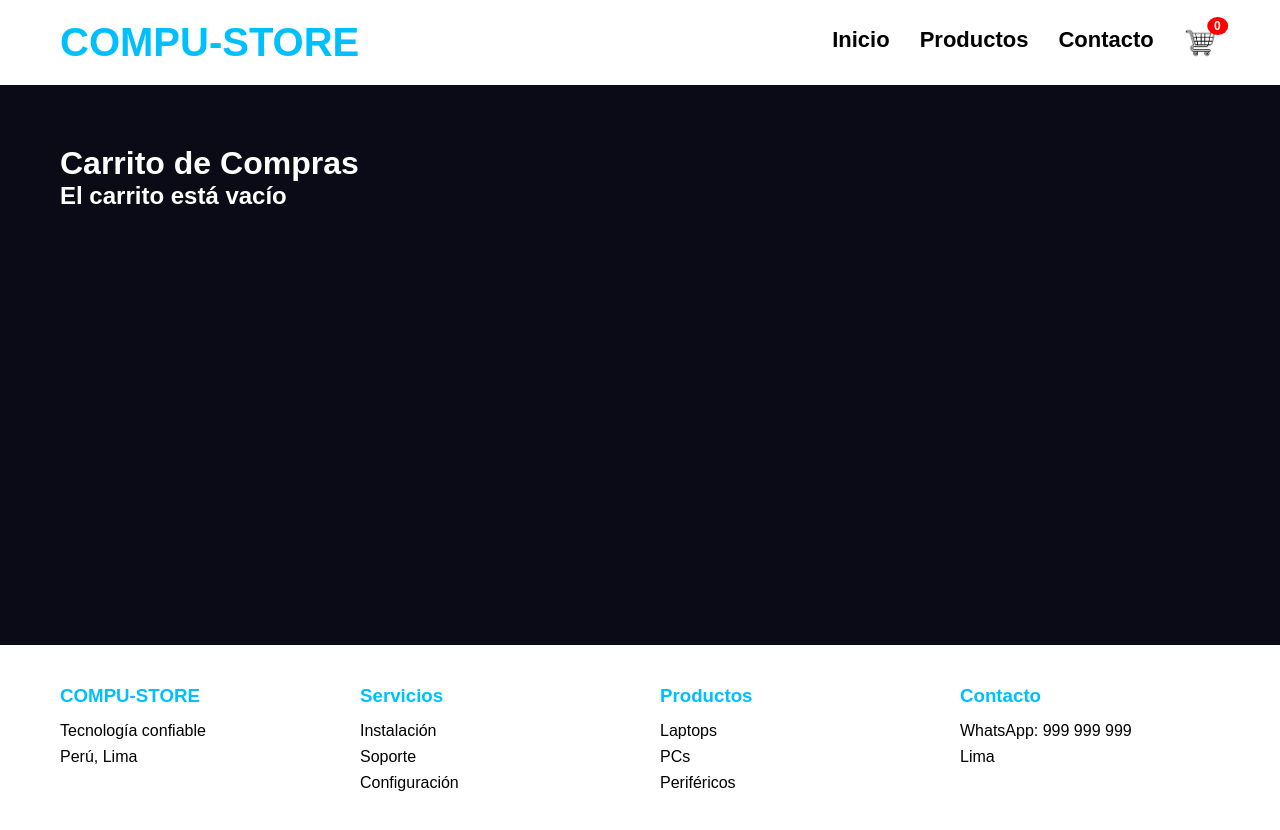
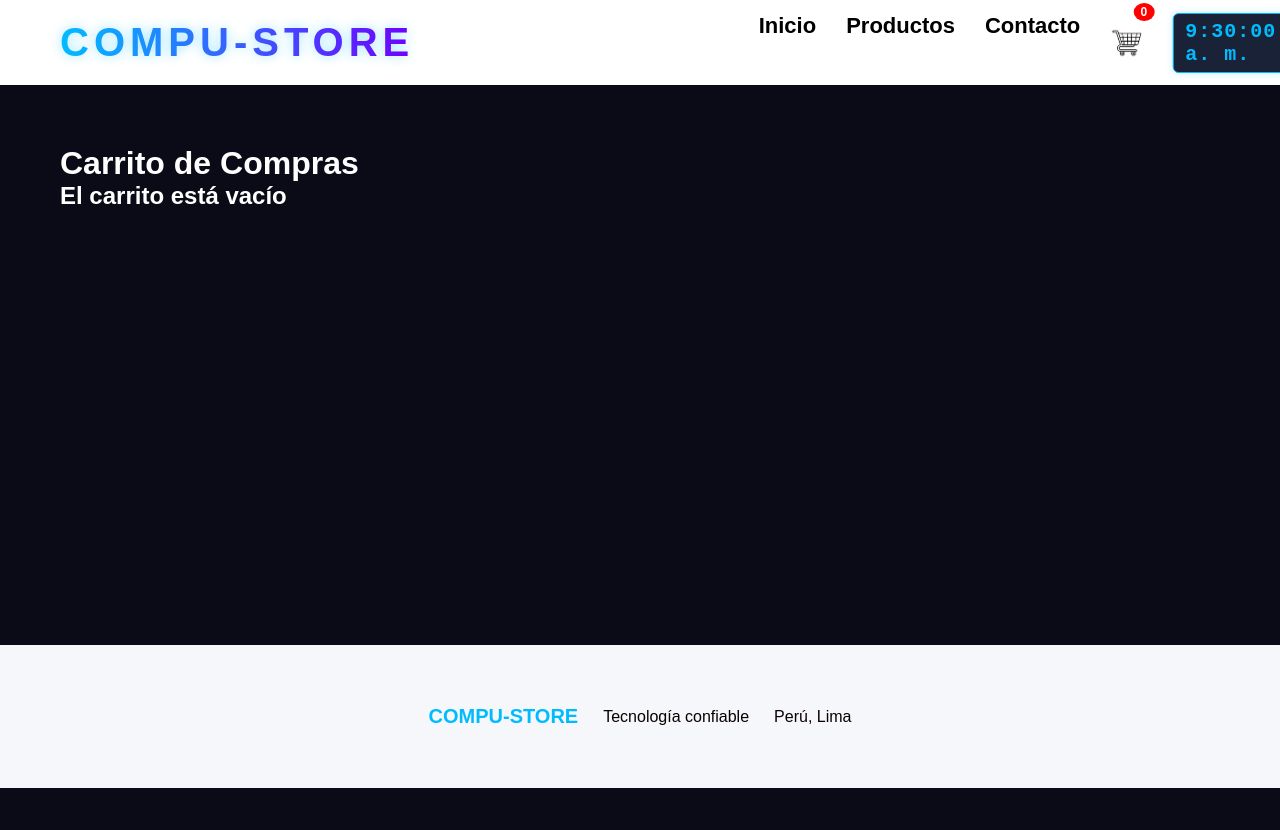
Before and after one commit to Joaquin130615/DEW07--Proyecto-DEW, a React (Vite) app in the folder CompuStore/CompuStore/: page /carrito in a window 1280 px wide. Shown: the top 830 px of the page. After the commit the page ends 800 px from the top, so only its background shows below. Built offline with nearby package versions, Linux system fonts and the light colour scheme.

Commit message:
1: Cambie el titulo 2: agrege el reloj 3: cambie el mapa y cambie la direccion 4: cambie el diseño del footer

```diff
--- a/CompuStore/CompuStore/src/componentes/Contacto.jsx
+++ b/CompuStore/CompuStore/src/componentes/Contacto.jsx
@@ -82,7 +82,7 @@ function Contacto() {
               <div className="icono celeste"><i className="bi bi-geo-alt"></i></div>
               <div>
                 <h4>Dirección</h4>
-                <p>Jr. Alberto Barton 610, La Victoria 15034</p>
+                <p>Av. Garcilaso de la Vega 1337, Lima 15001, Perú</p>
               </div>
             </div>
 
@@ -114,7 +114,7 @@ function Contacto() {
 
             <div className="mapa-contacto">
               <iframe
-                src="https://www.google.com/maps/embed?pb=!1m18..."
+                src="https://www.google.com/maps/embed?pb=!1m18!1m12!1m3!1d3476.132710472375!2d-77.03630641585565!3d-12.055420280639481!2m3!1f0!2f0!3f0!3m2!1i1024!2i768!4f13.1!3m3!1m2!1s0x9105c92ed7b3a703%3A0x5de309fa60dfb879!2spc%20Factory%20Real%20Plaza%20Centro%20C%C3%ADvico!5e0!3m2!1ses-419!2sus!4v1786265159188!5m2!1ses-419!2sus"
                 allowFullScreen=""
                 loading="lazy"
               ></iframe>
--- a/CompuStore/CompuStore/src/componentes/Footer.jsx
+++ b/CompuStore/CompuStore/src/componentes/Footer.jsx
@@ -8,26 +8,6 @@ function Footer() {
         <p>Perú, Lima</p>
       </div>
 
-      <div>
-        <h3>Servicios</h3>
-        <p>Instalación</p>
-        <p>Soporte</p>
-        <p>Configuración</p>
-      </div>
-
-      <div>
-        <h3>Productos</h3>
-        <p>Laptops</p>
-        <p>PCs</p>
-        <p>Periféricos</p>
-      </div>
-
-      <div>
-        <h3>Contacto</h3>
-        <p>WhatsApp: 999 999 999</p>
-        <p>Lima</p>
-      </div>
-
     </footer>
   );
 }
--- a/CompuStore/CompuStore/src/componentes/Menu.jsx
+++ b/CompuStore/CompuStore/src/componentes/Menu.jsx
@@ -1,6 +1,7 @@
 import { NavLink } from "react-router-dom";
 import { useContext } from "react";
 import { CarritoContext } from "../context/CarritoContext";
+import { Reloj } from './Reloj'; // Importas el reloj
 
 
 
@@ -21,6 +22,8 @@ function Menu() {
         <img src="img/shop.png" alt="Carrito" />
          <span>{cantidad}</span>
         </NavLink>
+
+        <Reloj />
       </nav>
 
 
--- /dev/null
+++ b/CompuStore/CompuStore/src/componentes/Reloj.jsx
@@ -0,0 +1,21 @@
+import React, { useState, useEffect } from 'react';
+
+export function Reloj() {
+  const [tiempo, setTiempo] = useState(new Date());
+
+  useEffect(() => {
+    // Actualiza la hora cada 1000ms (1 segundo)
+    const intervalo = setInterval(() => {
+      setTiempo(new Date());
+    }, 1000);
+
+    // Limpia el intervalo si el componente deja de mostrarse
+    return () => clearInterval(intervalo);
+  }, []);
+
+  return (
+    <div className="reloj-box">
+      {tiempo.toLocaleTimeString('es-PE', { hour12: true })}
+    </div>
+  );
+}
--- a/CompuStore/CompuStore/src/estilos/carpetas.css
+++ b/CompuStore/CompuStore/src/estilos/carpetas.css
@@ -173,3 +173,78 @@
   border-radius: 15px;
   border: none;
 }
+
+.logo{
+  /* 1. Fuente y estilo de letra */
+  font-family: 'Electrolize', sans-serif;
+  font-size: 40px;
+  font-weight: 900;
+  letter-spacing: 5px;
+  cursor: pointer;
+  user-select: none;
+
+  /* 2. Degradado de colores (Azul Cian, Neón Púrpura, Magenta, Azul) */
+  background: linear-gradient(
+    90deg,
+    #00bcff,
+    #7000ff,
+    #ff007f,
+    #00bcff
+  );
+  background-size: 300% 100%;
+
+  /* 3. Hace que el degradado se aplique solo al texto */
+  -webkit-background-clip: text;
+  -webkit-text-fill-color: transparent;
+
+  /* 4. Animación suave y continua */
+  animation: animarColores 6s linear infinite;
+
+  /* 5. Efecto de brillo (Glow) opcional */
+  filter: drop-shadow(0 0 6px rgba(0, 188, 255, 0.4));
+  transition: transform 0.3s ease;
+}
+
+/* ===== RELOJ DIGITAL ===== */
+.reloj-box{
+  background-color: #1a2238; /* Fondo oscuro acorde al diseño */
+  color: #00bcff;           /* Color azul cian */
+  border: 1px solid #00bcff;
+  font-family: 'Courier New', Courier, monospace; /* Estilo digital */
+  font-size: 20px;
+  font-weight: bold;
+  padding: 6px 12px;
+  border-radius: 6px;
+  letter-spacing: 1px;
+  box-shadow: 0 0 8px rgba(0, 188, 255, 0.2);
+}
+
+.footer {
+  width: 100%;
+  padding: 60px;
+  background-color: #f6f7fa; /* O el color de fondo que prefieras */
+  display: flex;
+  justify-content: center;   /* Centra horizontalmente */
+  align-items: center;       /* Centra verticalmente */
+}
+
+/* Aplica Flexbox al div que contiene el texto */
+.footer > div {
+  display: flex;
+  flex-direction: row;        /* Pone los elementos en una sola línea */
+  align-items: center;
+  gap: 25px;                 /* Espacio amplio y limpio entre elementos */
+}
+
+.footer h3 {
+  margin: 0;
+  color: #00bcff;            /* Azul cian de COMPU-STORE */
+  font-size: 20px;
+  font-weight: bold;
+}
+
+.footer p {
+  margin: 0;
+  color: #0c0101;            /* O #333333 si tu fondo es blanco */
+  font-size: 16px;
+}
--- a/CompuStore/CompuStore/src/pagina/Carrito.jsx
+++ b/CompuStore/CompuStore/src/pagina/Carrito.jsx
@@ -86,6 +86,7 @@ function Carrito() {
 
         </>
 
+
       )}
 
     </div>
```
